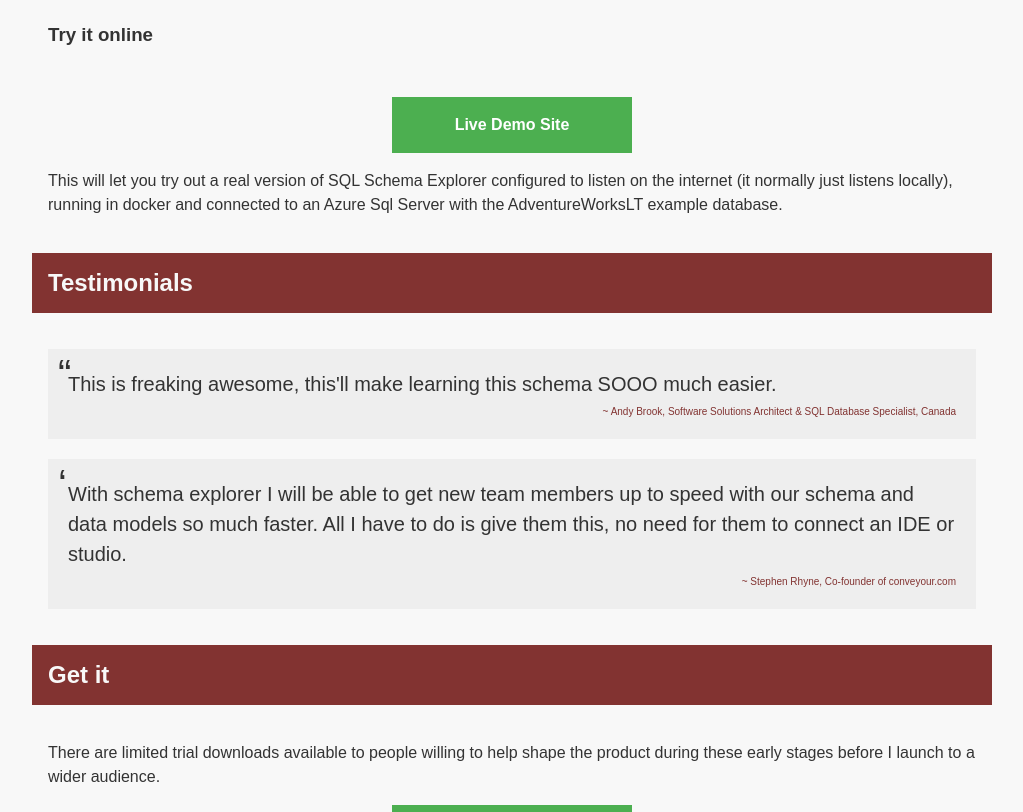
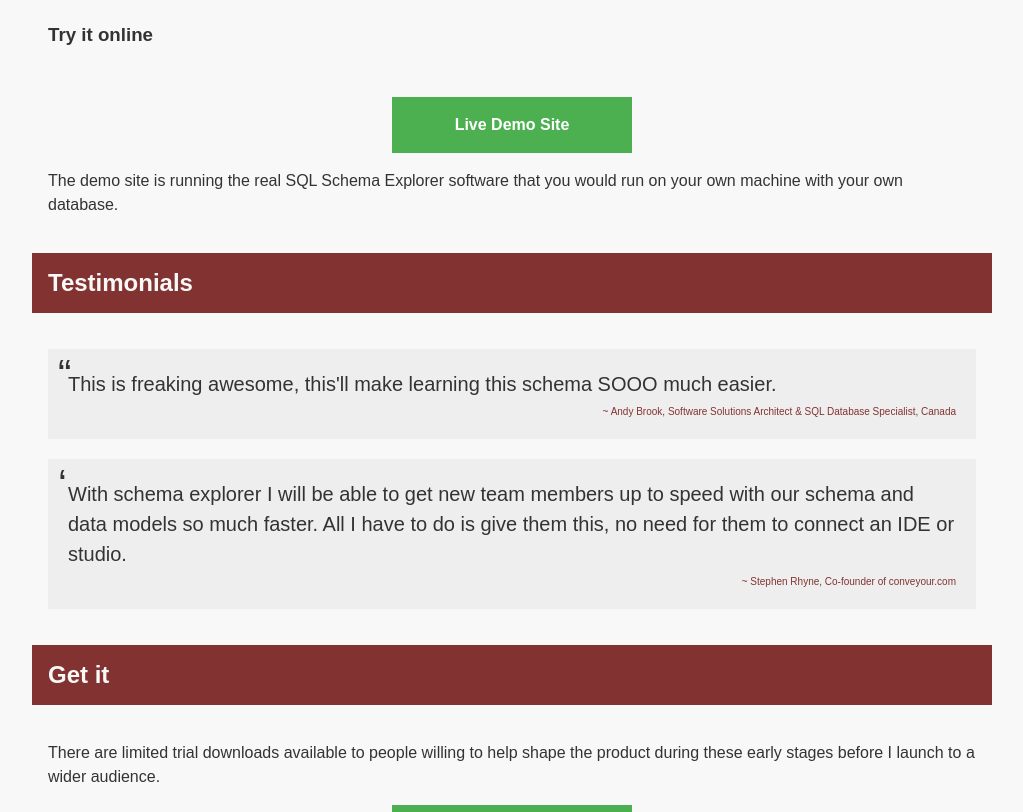
Before and after one commit to timabell/schema-explorer, a Jekyll site: the page built from index.html, in a window 1280 px wide and 900 px high, scrolled down 1747 px, cut to the strip 88-900 px from the top of the window. Shown: the whole strip, without its empty margins (128-1151 px from the left). Built offline with Jekyll 4.4.1, drawn with Linux system fonts in a browser that asks for light colours; nearby versions of some CDN libraries.

Commit message:
Outdated demo site text

```diff
--- a/index.html
+++ b/index.html
@@ -72,7 +72,7 @@
 	  <a href="http://demo.schemaexplorer.io/" target="_blank" class="button">Live Demo Site</a>
 	</p>
 	<p>
-		This will let you try out a real version of SQL Schema Explorer configured to listen on the internet (it normally just listens locally), running in docker and connected to an Azure Sql Server with the AdventureWorksLT example database.
+		The demo site is running the real SQL Schema Explorer software that you would run on your own machine with your own database.
 	</p>
 
 	<h2 id="testimonials">Testimonials</h2>
```
